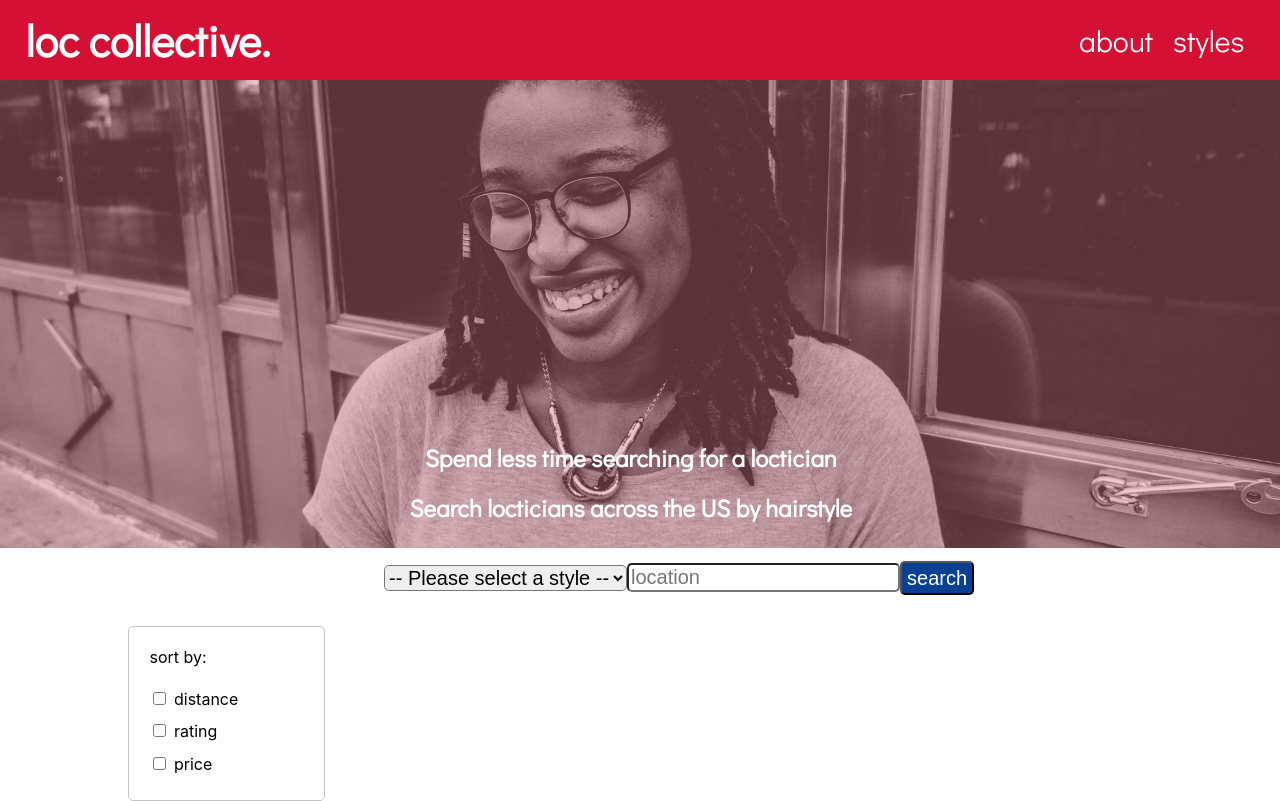
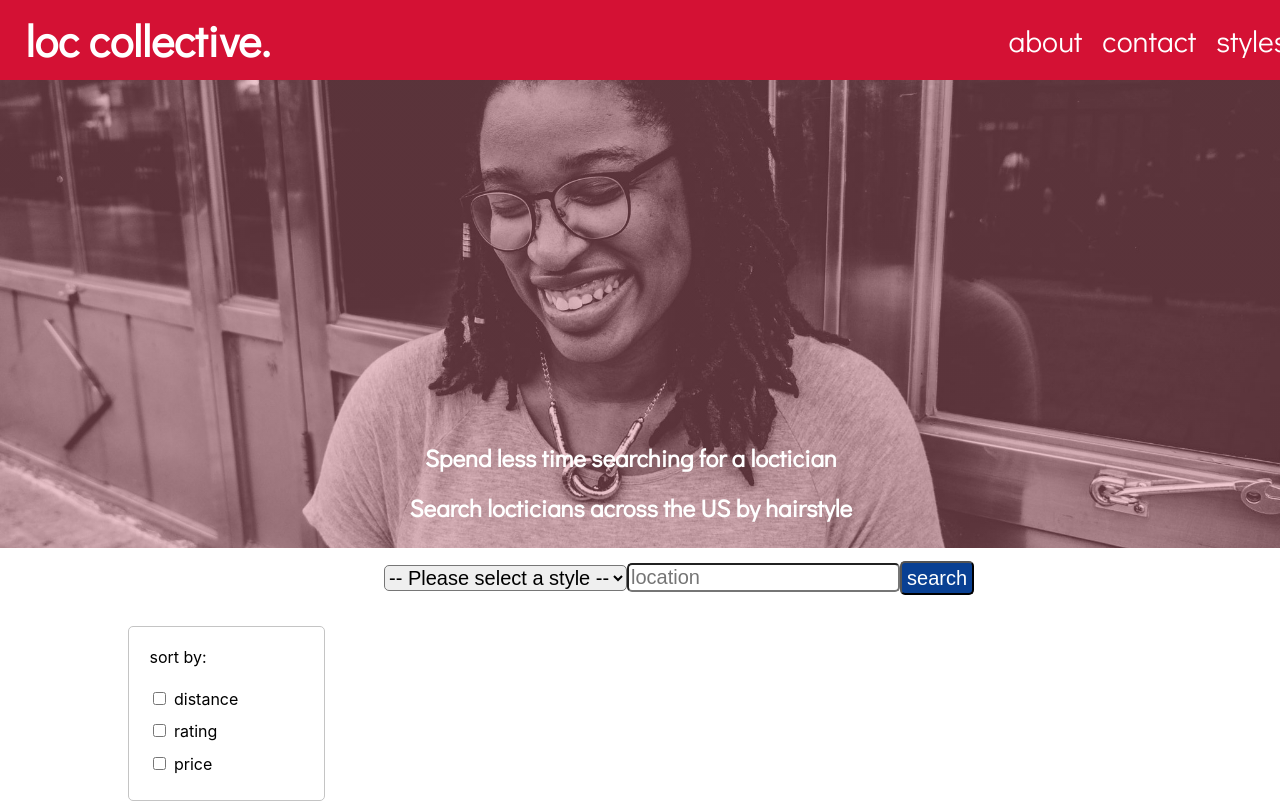
Before and after one commit to garnetred/loc-collective, a React (Create React App) app: page / in a window 1280 px wide. Built offline with nearby package versions, Linux system fonts and the light colour scheme.

Commit message:
Add contact form back to navbar

```diff
--- a/src/Components/App/App.js
+++ b/src/Components/App/App.js
@@ -47,7 +47,6 @@ const App = () => {
           path="/styles"
           render={() => <WebContentContainer data={styles} name="Styles" />}
         />
-
         <Route path="/contact" render={() => <ContactForm />} />
         <Route
           path="/stylist/:id"
--- a/src/Components/Header/Header.css
+++ b/src/Components/Header/Header.css
@@ -29,7 +29,7 @@ a {
 
 .header-link-container {
   display: flex;
-  justify-content: right;
+  justify-content: space-between;
   width: 20%;
   margin: 0 2%;
 }
--- a/src/Components/Header/Header.js
+++ b/src/Components/Header/Header.js
@@ -12,9 +12,9 @@ const Header = () => {
         <NavLink className="nav-items" to="/about">
           about
         </NavLink>
-        {/* <NavLink className="nav-items" to="/contact">
+        <NavLink className="nav-items" to="/contact">
           contact
-        </NavLink> */}
+        </NavLink>
         <NavLink className="nav-items" to="/styles">
           styles
         </NavLink>
```
